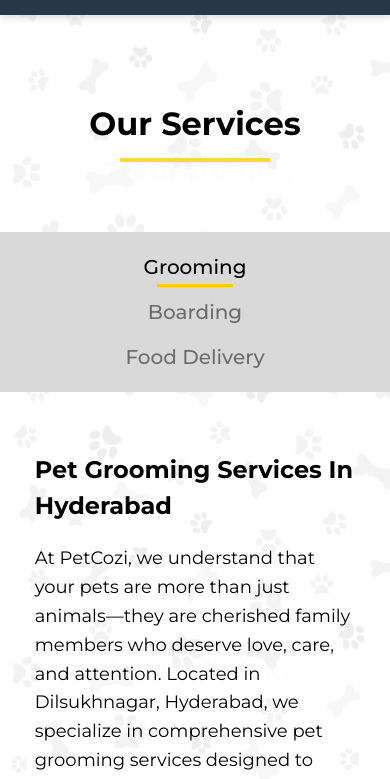
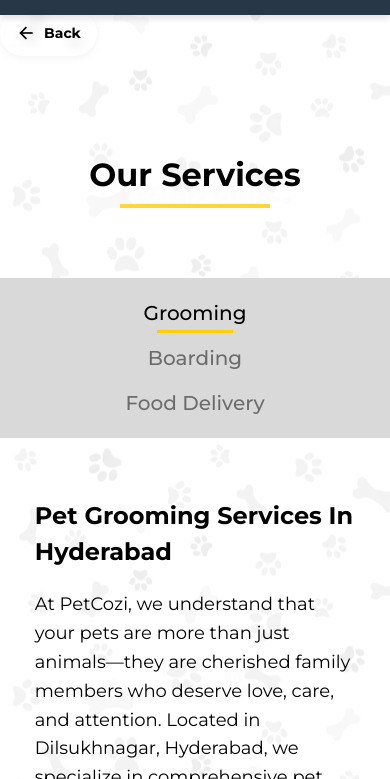
Before and after one commit to smart-savanth/PETCOZI, a plain HTML site: page grooming.html in a window 390 px wide. Shown: the part 65-844 px from the top of the page. Drawn offline with nearby package versions, Linux system fonts and the light colour scheme.

Commit message:
grooming page updated

```diff
--- a/grooming.html
+++ b/grooming.html
@@ -151,6 +151,37 @@
 
         .nav__links a:hover::after {
             width: 100%;
+        }
+
+        /* --- Back Button Styles (Added) --- */
+        .back-btn {
+            display: inline-flex;
+            align-items: center;
+            gap: 8px;
+            background: transparent;
+            color: #000000;
+            padding: 10px 22px;
+            border-radius: 50px;
+            text-decoration: none;
+            font-weight: 520;
+            font-size: 16px;
+            box-shadow: 0 2px 8px rgba(0, 0, 0, 0.05);
+            backdrop-filter: blur(5px);
+            -webkit-backdrop-filter: blur(5px);
+            transition: all 0.3s ease;
+            z-index: 10;
+            margin-top:12px;
+            margin-bottom: 0px; /* Space between button and content */
+        }
+
+        .back-btn:hover {
+            background-color: #FFFFFF;
+            transform: translateX(-5px);
+            box-shadow: 0 4px 12px rgba(0, 0, 0, 0.1);
+        }
+
+        .back-btn i {
+            font-size: 20px;
         }
 
         @media screen and (max-width: 550px) {
@@ -668,6 +699,7 @@
             .hero h1 {
                 font-size: 32px;
                 line-height: 1.2;
+                margin-bottom:10px;
             }
 
             .hero-line {
@@ -792,6 +824,14 @@
             .back-to-top i {
                 font-size: 22px;
             }
+
+            /* Back Button Mobile Adjustment */
+            .back-btn {
+                font-size: 14px;
+                padding: 8px 16px;
+                margin-bottom: 0px;
+                margin-top:5px;
+            }
         }
     </style>
 </head>
@@ -819,12 +859,16 @@
             </div>
         </nav>
     </header>
+  <!-- BACK BUTTON ADDED HERE -->
 
     <!-- Hero Section -->
+ <div class="hero-container">
+    <a href="index.html" class="back-btn"><i class="ri-arrow-left-line"></i> Back</a>
     <section class="hero">
         <h1>Our Services</h1>
         <div class="hero-line"></div>
     </section>
+</div>
 
     <!-- Service Tabs Navigation -->
     <div class="service-tabs">
@@ -835,6 +879,7 @@
 
     <!-- Main Content -->
     <main class="container">
+
 
         <!-- Grooming Content -->
         <div id="grooming-content" class="service-content active">
```
Also changed, not shown: pet-grooming-Ibrahim-bagh.html (+2 -1 lines), style2.css (+2 -5 lines).
